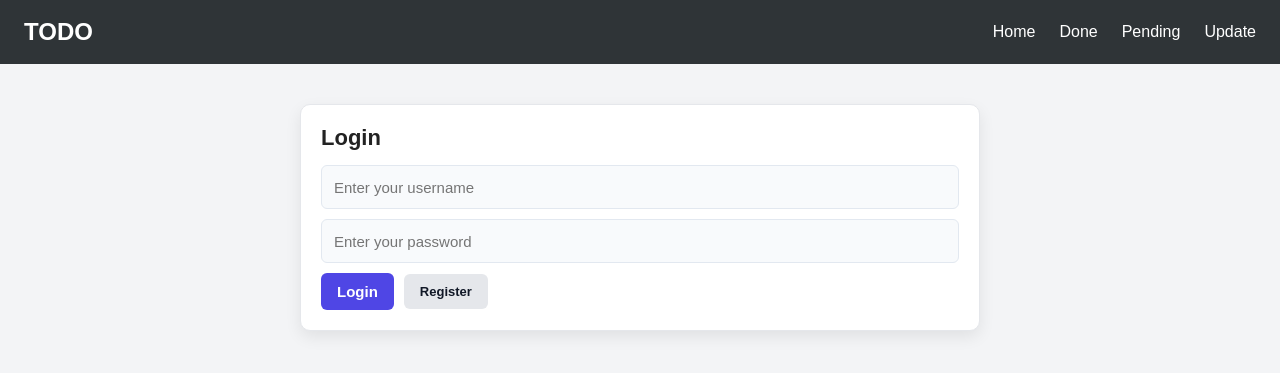
After one commit to arzkhudia09-jpg/Flask-Task_Tracker, a Flask app: page /login in a window 1280 px wide. The commit adds this page. Shown: the top 373 px of the page. Run offline with Flask 3, Linux system fonts and the light colour scheme.

Commit message:
Implement user authentication with registration and login functionality

```diff
--- a/app.py
+++ b/app.py
@@ -1,42 +1,117 @@
-from flask import Flask, render_template, request, redirect
+from flask import Flask, render_template, request, redirect, session
 from flask_sqlalchemy import SQLAlchemy
 from datetime import datetime
 import os
+from werkzeug.security import generate_password_hash, check_password_hash
 
+# Flask app and database setup
 app = Flask(__name__)
+app.secret_key = os.environ.get("SECRET_KEY", "dev-secret-key") #
 app.config["SQLALCHEMY_DATABASE_URI"] = os.environ.get(
     "DATABASE_URL", "sqlite:///tasks.db"  # fallback for local dev
 )
 app.config["SQLALCHEMY_TRACK_MODIFICATIONS"] = False
 db = SQLAlchemy(app)
 
+# MODELS
+# Authentication model
+class User(db.Model):
+    id = db.Column(db.Integer, primary_key=True)
+    username = db.Column(db.String(100), unique=True, nullable=False)
+    password_hash = db.Column(db.String(200), nullable=False)
 
+    def set_password(self, password):
+        self.password_hash = generate_password_hash(password)
+
+    def check_password(self, password):
+        return check_password_hash(self.password_hash, password)
+
+
+# Database model
 class Task(db.Model):
     sno = db.Column(db.Integer, primary_key=True)
     title = db.Column(db.String(200), nullable=False)
     desc = db.Column(db.String(500), nullable=False)
+
+    user_id = db.Column(
+        db.Integer,
+        db.ForeignKey("user.id"),
+        nullable=False
+        )
+
+
     date_created = db.Column(db.DateTime, default=db.func.current_timestamp())
 
     def __repr__(self) -> str:
         return f"{self.sno} - {self.title} - {self.desc} - {self.date_created}"
 
+# ROUTES
+# User registration route
+@app.route("/register", methods=["GET", "POST"])
+def register():
+    if request.method == "POST":
+        username = request.form["username"]
+        password = request.form["password"]
 
+        if User.query.filter_by(username=username).first():
+            return "User already exists"
+
+        user = User(username=username)
+        user.set_password(password)
+
+        db.session.add(user)
+        db.session.commit()
+        return redirect("/login")
+
+    return render_template("register.html")
+
+# Login route
+@app.route("/login", methods=["GET", "POST"])
+def login():
+    if request.method == "POST":
+        username = request.form["username"]
+        password = request.form["password"]
+
+        user = User.query.filter_by(username=username).first()
+
+        if user is None:
+            return redirect("/register")
+
+        if not user.check_password(password):
+            return "Invalid credentials", 401
+
+        session["user_id"] = user.id
+        return redirect("/")
+
+    return render_template("login.html")
+
+# Logout route
+@app.route("/logout")
+def logout():
+    session.pop("user_id", None)
+    return redirect("/login")
+
+
+# Route for task addition and display
 @app.route("/", methods=["GET", "POST"])
 def home():
+
+    if "user_id" not in session:
+        return redirect("/login")
 
     if request.method == "POST":
         title = request.form["title"]
         desc = request.form["desc"]
 
-        task = Task(title=title, desc=desc)
+        task = Task(title=title, desc=desc, user_id=session["user_id"])
         db.session.add(task)
         db.session.commit()
         return redirect("/")
 
-    allTasks = Task.query.all()
+    allTasks = Task.query.filter_by(user_id=session["user_id"]).all()
     return render_template("index.html", allTasks=allTasks)
 
-
+# Route for task update
 @app.route("/update/<int:sno>", methods=["GET", "POST"])
 def update(sno):
     task = Task.query.filter_by(sno=sno).first()
@@ -52,10 +127,10 @@ def update(sno):
         return redirect("/")
     return render_template("update.html", task=task)
 
-
-@app.route("/delete/<int:sno>")
+# Route for task deletion
+@app.route("/delete/<int:sno>", methods=["POST"])
 def delete(sno):
-    task = Task.query.filter_by(sno=sno).first()
+    task = Task.query.filter_by(sno=sno, user_id=session["user_id"]).first()
     if task is None:
         return "Task not found", 404
 
@@ -64,5 +139,6 @@ def delete(sno):
     return redirect("/")
 
 
+# Run the app
 if __name__ == "__main__":
     app.run(debug=True)
--- a/static/css/style.css
+++ b/static/css/style.css
@@ -104,6 +104,13 @@ a{
     transition: background-color 0.3s ease;
 }
 
+.form_actions{
+    display: flex;
+    gap: 10px;
+    flex-wrap: wrap;
+    align-items: center;
+}
+
 .add_task button:hover{
     background-color: #4338ca;
 }
@@ -162,6 +169,7 @@ a{
     font-size: 13px;
     font-weight: 600;
     cursor: pointer;
+    transition: transform 0.15s ease, box-shadow 0.15s ease, background-color 0.3s ease;
 }
 
 .btn_done{
@@ -180,6 +188,30 @@ a{
 
 .btn_delete:hover{
     background-color: #dc2626;
+}
+
+.btn_primary{
+    background-color: #111827;
+    color: #fff;
+    padding: 10px 16px;
+}
+
+.btn_primary:hover{
+    background-color: #0b1220;
+    transform: translateY(-1px);
+    box-shadow: 0 6px 14px rgba(17, 24, 39, 0.25);
+}
+
+.btn_secondary{
+    background-color: #e5e7eb;
+    color: #111827;
+    padding: 10px 16px;
+}
+
+.btn_secondary:hover{
+    background-color: #d1d5db;
+    transform: translateY(-1px);
+    box-shadow: 0 6px 14px rgba(17, 24, 39, 0.12);
 }
 
 .task_cell{
--- a/templates/base.html
+++ b/templates/base.html
@@ -19,6 +19,9 @@
             <li class="nav_element"><a href="/done">Done</a></li>
             <li class="nav_element"><a href="/pending">Pending</a></li>
             <li class="nav_element"><a href="/update">Update</a></li>
+            {% if session.get("user_id") %}
+            <li class="nav_element"><a href="/logout">Logout</a></li>
+            {% endif %}
         </ul>
     </nav>
     {% block body %}
--- /dev/null
+++ b/templates/login.html
@@ -0,0 +1,22 @@
+<!-- extended from base.html -->
+{% extends 'base.html' %}
+
+<!-- title -->
+{% block title %} Login- {% endblock title %}
+
+<!-- body -->
+{% block body %}
+<!-- Login user -->
+<div class="add_task">
+    <h2>Login</h2>
+    <form action="/login" method="POST">
+        <input type="text" name="username" placeholder="Enter your username" required>
+        <input type="password" name="password" placeholder="Enter your password" required>
+        <div class="form_actions">
+            <button type="submit" class="btn btn_primary">Login</button>
+            <a href="/register" class="btn btn_secondary">Register</a>
+        </div>
+    </form>
+</div>
+
+{% endblock body %}
```
Also changed, not shown: templates/register.html (added, +19 -0 lines), instance/tasks.db.
